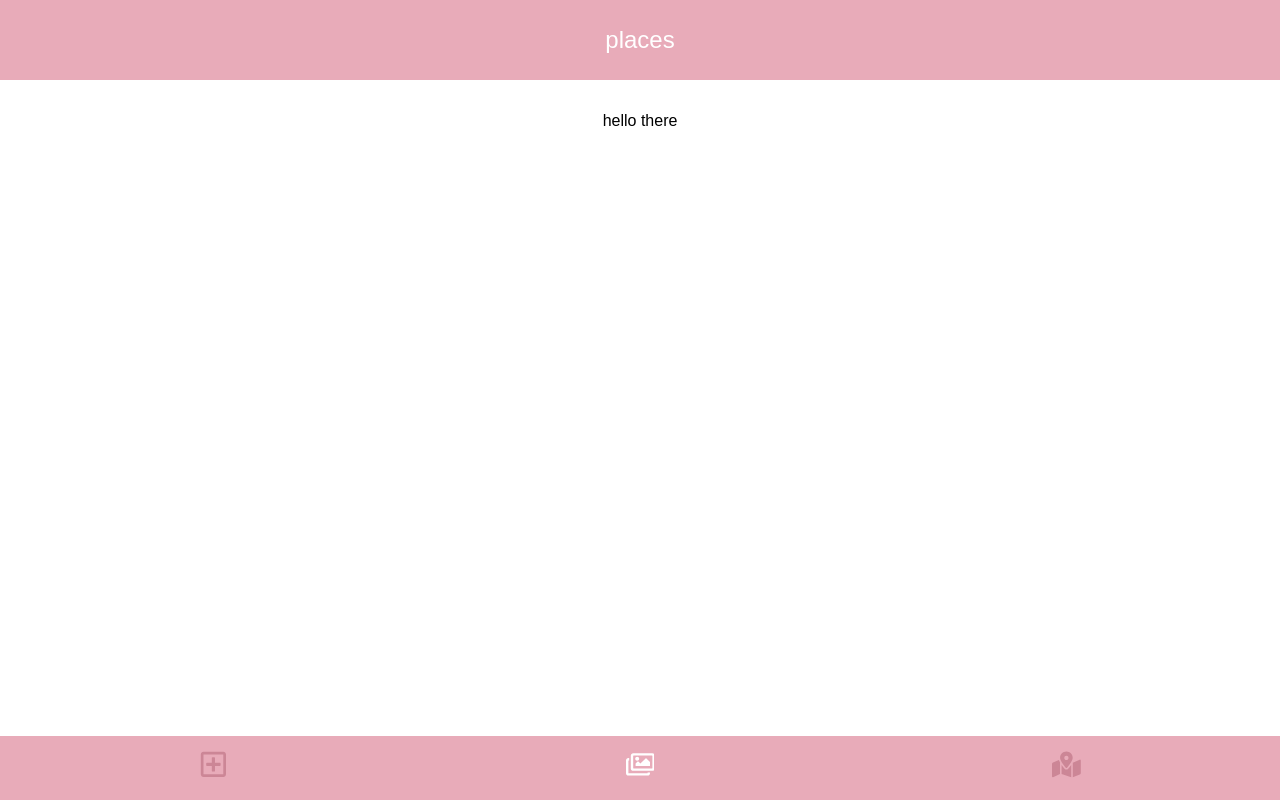
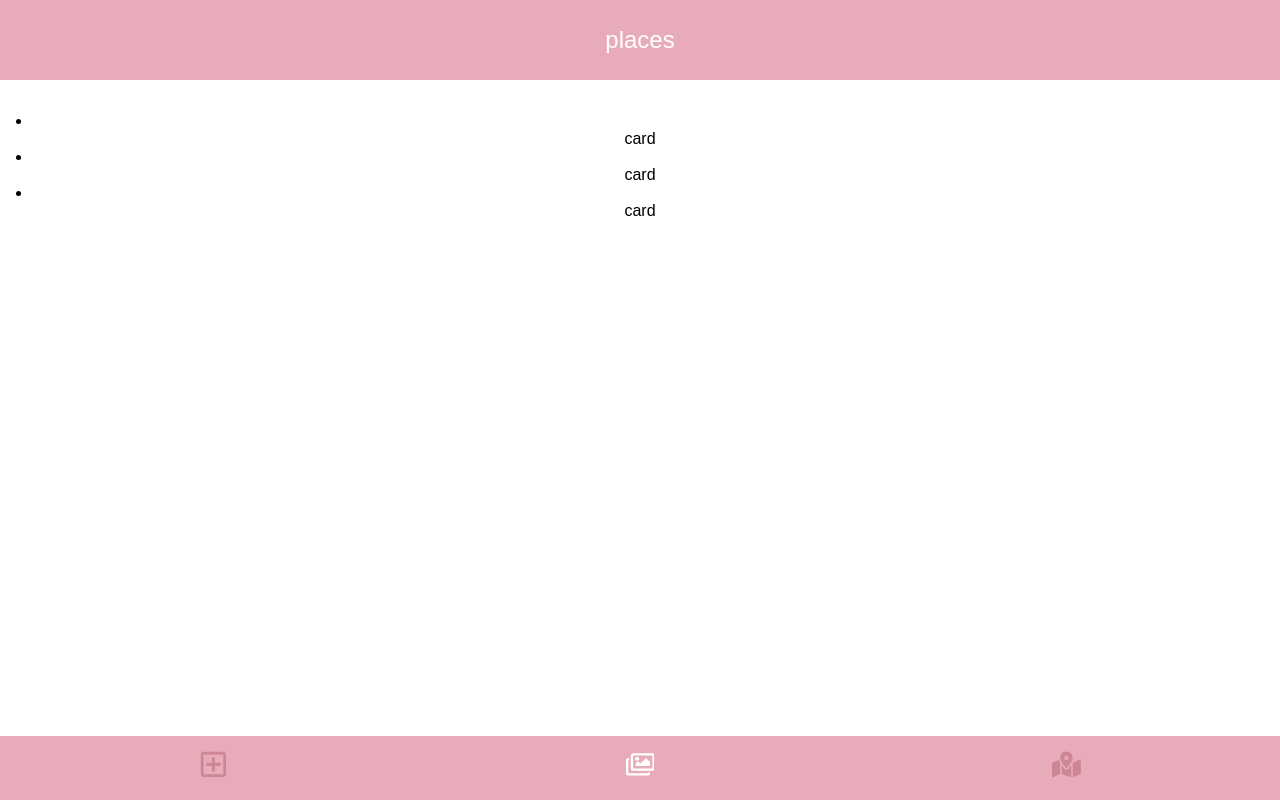
Before and after one commit to farapara/capstone-project, a React (Create React App) app: page /places in a window 1280 px wide. Built offline with nearby package versions, Linux system fonts and the light colour scheme; a web font is replaced by a local one.

Commit message:
Import PlaceCard to Places.js

```diff
--- a/src/components/PlaceCard.js
+++ b/src/components/PlaceCard.js
@@ -0,0 +1,11 @@
+import React from "react";
+import "./PlaceCard.css";
+
+export default function PlaceCard() {
+  return (
+    <li className="PlaceCard">
+      <img src="" alt="" />
+      <p className="PlaceCardItem">card</p>
+    </li>
+  );
+}
--- a/src/pages/Places.js
+++ b/src/pages/Places.js
@@ -1,3 +1,11 @@
+import PlaceCard from "../components/PlaceCard";
+
 export default function Places() {
-  return <p>hello there</p>;
+  return (
+    <ul>
+      <PlaceCard />
+      <PlaceCard />
+      <PlaceCard />
+    </ul>
+  );
 }
```
Also changed, not shown: src/components/PlaceCard.css (added).
